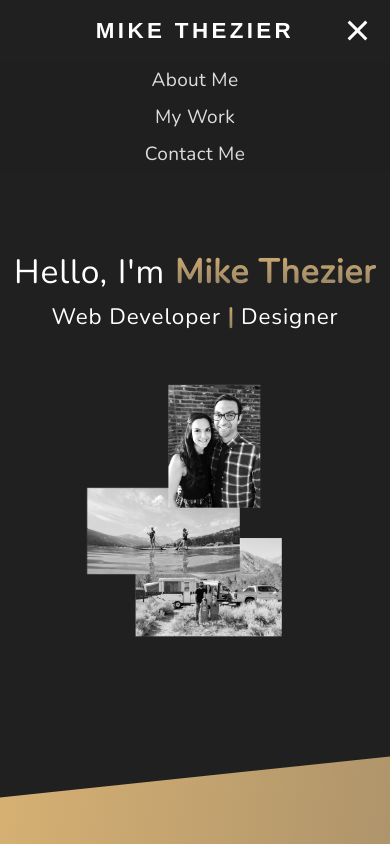
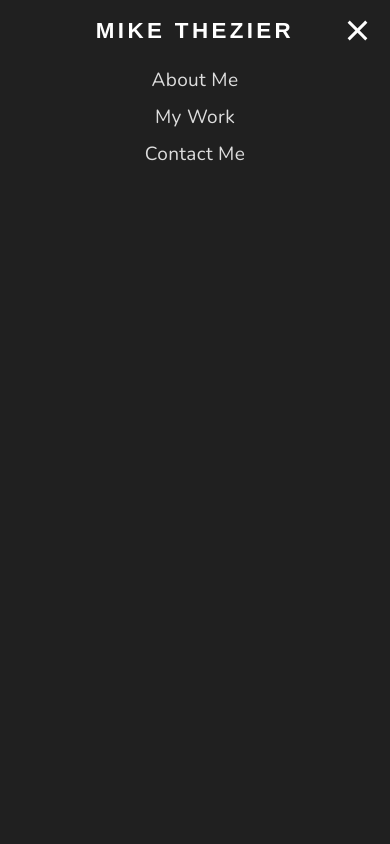
Before and after one commit to thezier/thezier.github.io, a plain HTML site: page index.html in a window 390 px wide. Both pictures are taken after a click on the element 357 px from the left and 30 px from the top of the page. Shown: the top 844 px of the page. Drawn offline with nearby package versions, Linux system fonts and the light colour scheme; no server answers.

Commit message:
Mobile Nav changes

```diff
--- a/css/style.css
+++ b/css/style.css
@@ -697,6 +697,8 @@ img {
     width: 100%;
   }
   .nav {
+    position: fixed;
+    background-image: var(--gradient-background-opacity);
     height: 5.5rem;
     text-align: center;
     justify-content: space-between;
@@ -717,23 +719,27 @@ img {
   }
   .nav_links {
     position: fixed;
-    top: -11rem;
+    top: 0;
+    right: -100%;
     gap: 0;
     flex-direction: column;
-    background-color: #202020ba;
     width: 100%;
+    height: 100vh;
+    padding-top: 5.5rem;
     text-align: center;
     transition: all 0.3s;
     z-index: -1;
     opacity: 0;
   }
   .nav_links.active {
-    top: 5.5rem;
+    display: block;
+    right: 0;
     opacity: 1;
+    background-color: #202020;
   }
 
   .nav-link {
-    margin: 15px 0;
+    /* margin: 30px 0; */
   }
 
   .hamburger {
```
